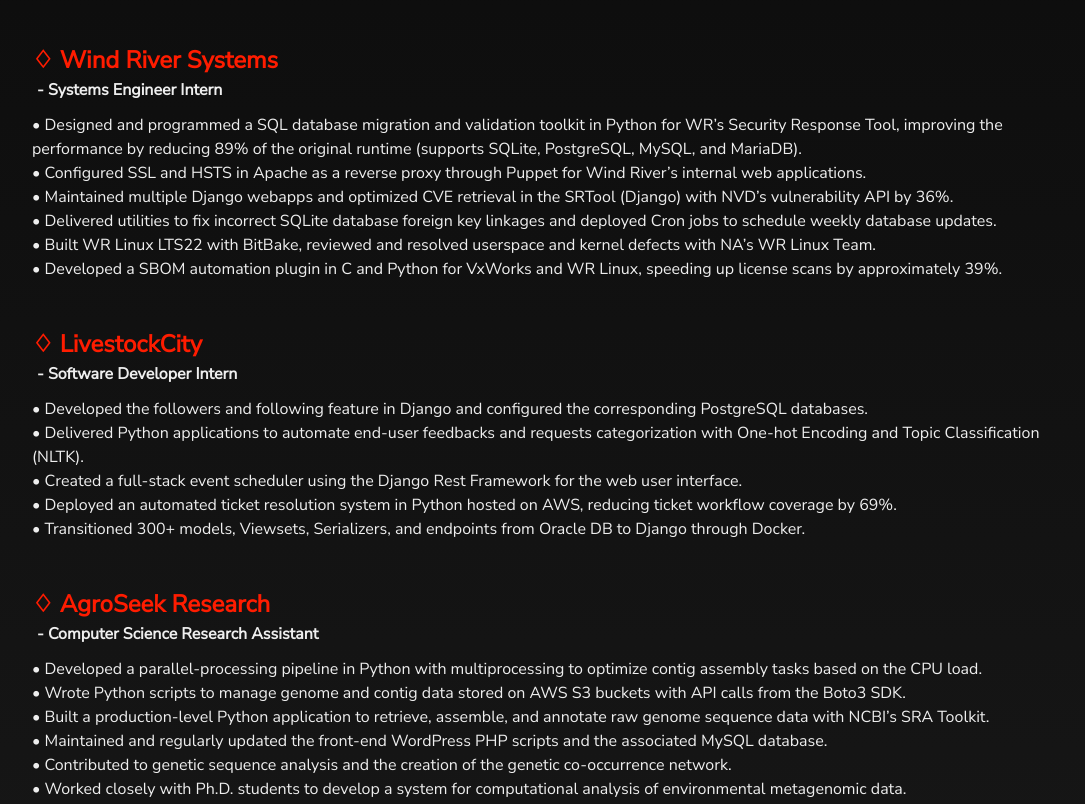
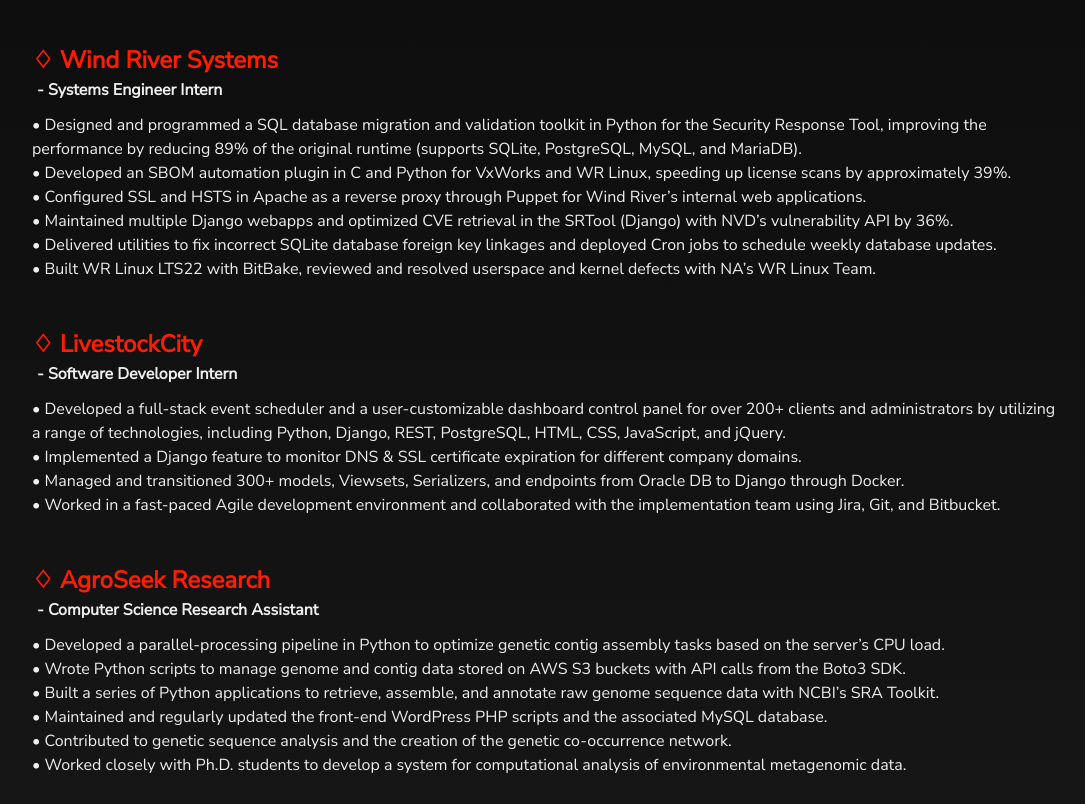
Before and after one commit to ReZeroE/Kevin-L-Website, a plain HTML site: page index.html in a window 1280 px wide. Shown: the part 1482-2286 px from the top of the page, without its empty margins (96-1181 px from the left). Drawn offline with nearby package versions, Linux system fonts and the light colour scheme.

Commit message:
updated website content

```diff
--- a/index.html
+++ b/index.html
@@ -109,13 +109,12 @@
         <h3><a href="https://www.windriver.com/" target="_blank">♢ Wind River Systems</a></h3>
         <h4> - Systems Engineer Intern</h4>
         <p>
-          • Designed and programmed a SQL database migration and validation toolkit in Python for WR’s Security Response Tool, improving the
-          performance by reducing 89% of the original runtime (supports SQLite, PostgreSQL, MySQL, and MariaDB).<br>
+          • Designed and programmed a SQL database migration and validation toolkit in Python for the Security Response Tool, improving the performance by reducing 89% of the original runtime (supports SQLite, PostgreSQL, MySQL, and MariaDB). <br>
+          • Developed an SBOM automation plugin in C and Python for VxWorks and WR Linux, speeding up license scans by approximately 39%.<br>
           • Configured SSL and HSTS in Apache as a reverse proxy through Puppet for Wind River’s internal web applications.<br>
           • Maintained multiple Django webapps and optimized CVE retrieval in the SRTool (Django) with NVD’s vulnerability API by 36%.<br>
           • Delivered utilities to fix incorrect SQLite database foreign key linkages and deployed Cron jobs to schedule weekly database updates.<br>
           • Built WR Linux LTS22 with BitBake, reviewed and resolved userspace and kernel defects with NA’s WR Linux Team.<br>
-          • Developed a SBOM automation plugin in C and Python for VxWorks and WR Linux, speeding up license scans by approximately 39%.<br>
         </p>
       </div>
 
@@ -123,12 +122,10 @@
         <h3><a href="https://www.livestockcity.com/" target="_blank">♢ LivestockCity</a></h3>
         <h4> - Software Developer Intern</h4>
         <p>
-          •	Developed the followers and following feature in Django and configured the corresponding PostgreSQL databases.<br>
-          •	Delivered Python applications to automate end-user feedbacks and requests categorization with One-hot Encoding and Topic Classification (NLTK).<br>
-          •	Created a full-stack event scheduler using the Django Rest Framework for the web user interface.<br>
-          •	Deployed an automated ticket resolution system in Python hosted on AWS, reducing ticket workflow coverage by 69%.<br>
-          •	Transitioned 300+ models, Viewsets, Serializers, and endpoints from Oracle DB to Django through Docker.<br>
-
+          •	Developed a full-stack event scheduler and a user-customizable dashboard control panel for over 200+ clients and administrators by utilizing a range of technologies, including Python, Django, REST, PostgreSQL, HTML, CSS, JavaScript, and jQuery.<br>
+          •	Implemented a Django feature to monitor DNS & SSL certificate expiration for different company domains.<br>
+          •	Managed and transitioned 300+ models, Viewsets, Serializers, and endpoints from Oracle DB to Django through Docker.<br>
+          •	Worked in a fast-paced Agile development environment and collaborated with the implementation team using Jira, Git, and Bitbucket.<br>
         </p>
       </div>
 
@@ -136,10 +133,10 @@
         <h3><a href="https://agroseek.cs.vt.edu/" target="_blank">♢ AgroSeek Research</a></h3>
         <h4> - Computer Science Research Assistant</h4>
         <p>
-          •	Developed a parallel-processing pipeline in Python with multiprocessing to optimize contig assembly tasks based on the CPU load.<br>
+          •	Developed a parallel-processing pipeline in Python to optimize genetic contig assembly tasks based on the server’s CPU load.<br>
           •	Wrote Python scripts to manage genome and contig data stored on AWS S3 buckets with API calls from the Boto3 SDK.<br>
-          •	Built a production-level Python application to retrieve, assemble, and annotate raw genome sequence data with NCBI’s SRA Toolkit.<br>
-          •	Maintained and regularly updated the front-end WordPress PHP scripts and the associated MySQL database.<br>
+          •	Built a series of Python applications to retrieve, assemble, and annotate raw genome sequence data with NCBI’s SRA Toolkit.<br>
+          • Maintained and regularly updated the front-end WordPress PHP scripts and the associated MySQL database. <br>
           •	Contributed to genetic sequence analysis and the creation of the genetic co-occurrence network.<br>
           • Worked closely with Ph.D. students to develop a system for computational analysis of environmental metagenomic data.<br>
         </p>
```
